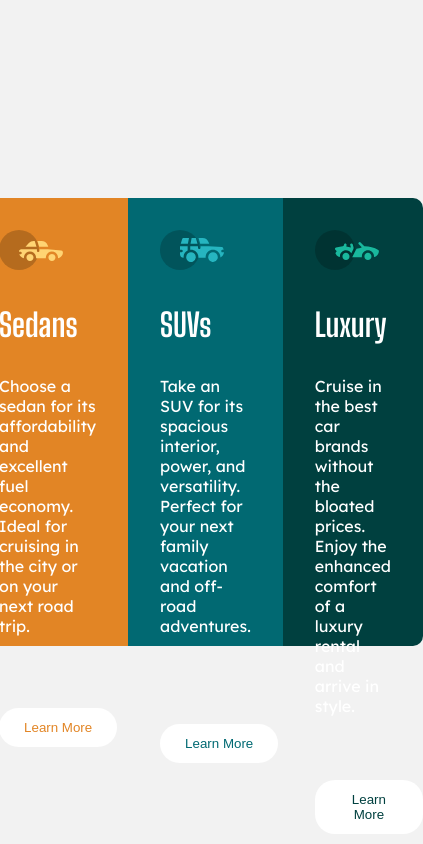
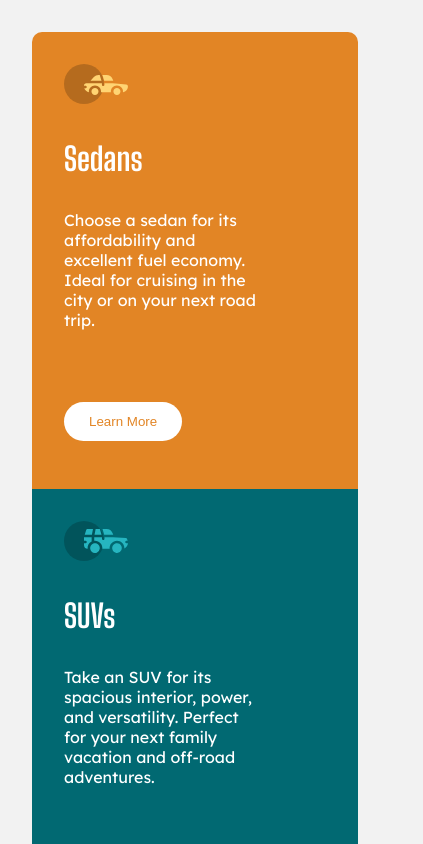
Before and after one commit to EdwardDzongololo/3-column-preview-card-component-main, a plain HTML site: page index.html in a window 390 px wide. Shown: the top 844 px of the page, 423 px wide, since content can reach past the window. Drawn offline with Linux system fonts and the light colour scheme.

Commit message:
updates
responsiveness

```diff
--- a/style.css
+++ b/style.css
@@ -88,3 +88,62 @@ p{
     padding: 12px 25px;
     border-radius: 20px;
 }
+ .btn1:hover{
+    background-color: #e28525;
+    color: #fff;
+    border: solid 2px #fff;
+ }
+ .btn2:hover{
+    background-color: #016972;
+    color: #fff;
+    border: solid 2px #fff;
+ }
+ .btn3:hover{
+    background-color: #00403f;
+    color: #fff;
+    border: solid 2px #fff;
+ }
+
+@media (max-width: 575.98px) {
+    .content{
+
+       margin: 2rem 2rem 4rem 2rem;
+        align-self: center;
+        display: block;
+
+        border-radius:15px;   height:fit-content;
+
+    }
+   body{
+    display: flex;
+    justify-content: center;
+    background-color: #f2f2f2;
+
+   }
+
+   .sedan{
+    background-color: #e28525;
+    border-top-left-radius:10px;
+    border-bottom-left-radius:0px;
+    border-top-right-radius:10px;
+
+
+ }
+
+ .Luxury{
+    background-color:#00403f;
+    border-bottom-left-radius:10px;
+    border-bottom-right-radius:10px;
+    border-top-right-radius:0px;
+
+ }
+ .btn1{
+
+    margin-bottom: 3rem;
+}
+
+p{
+    width: 12rem;
+}
+
+}
```
